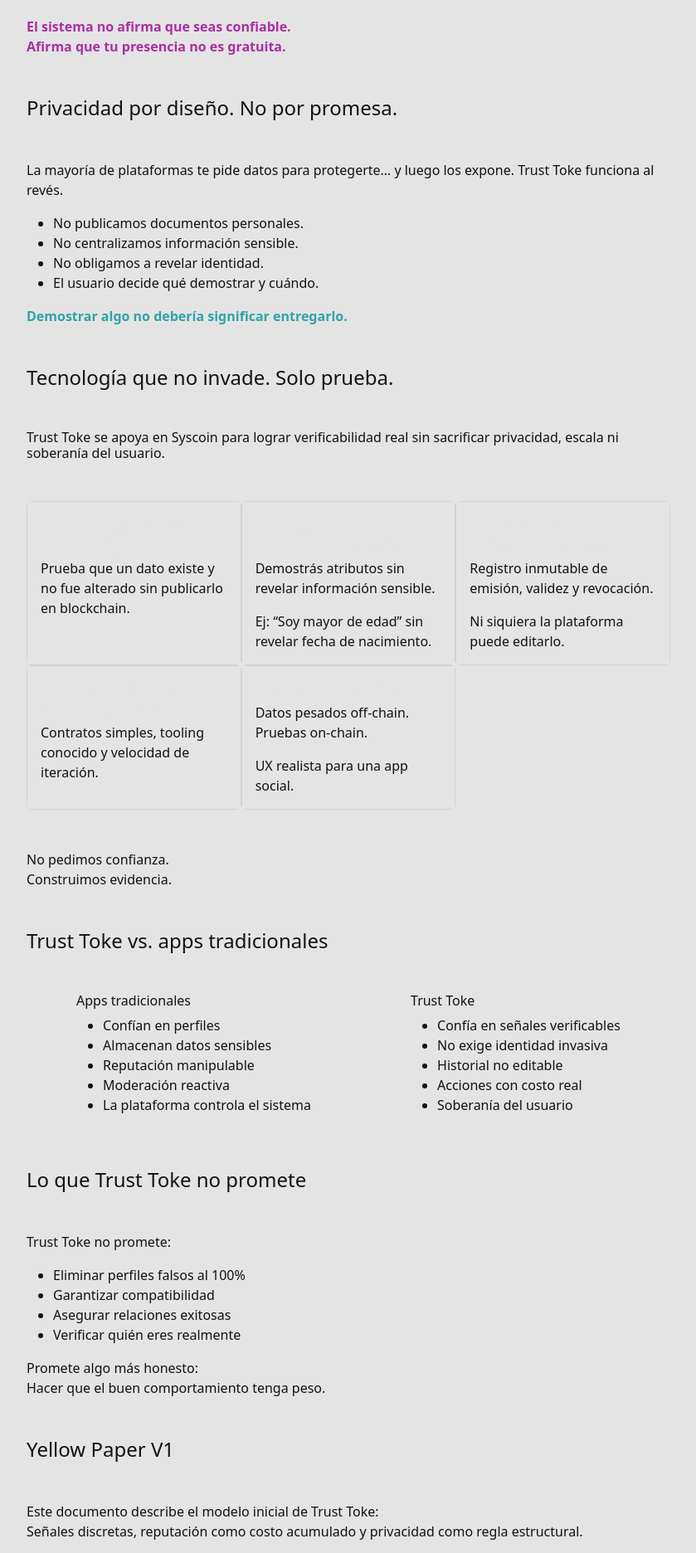
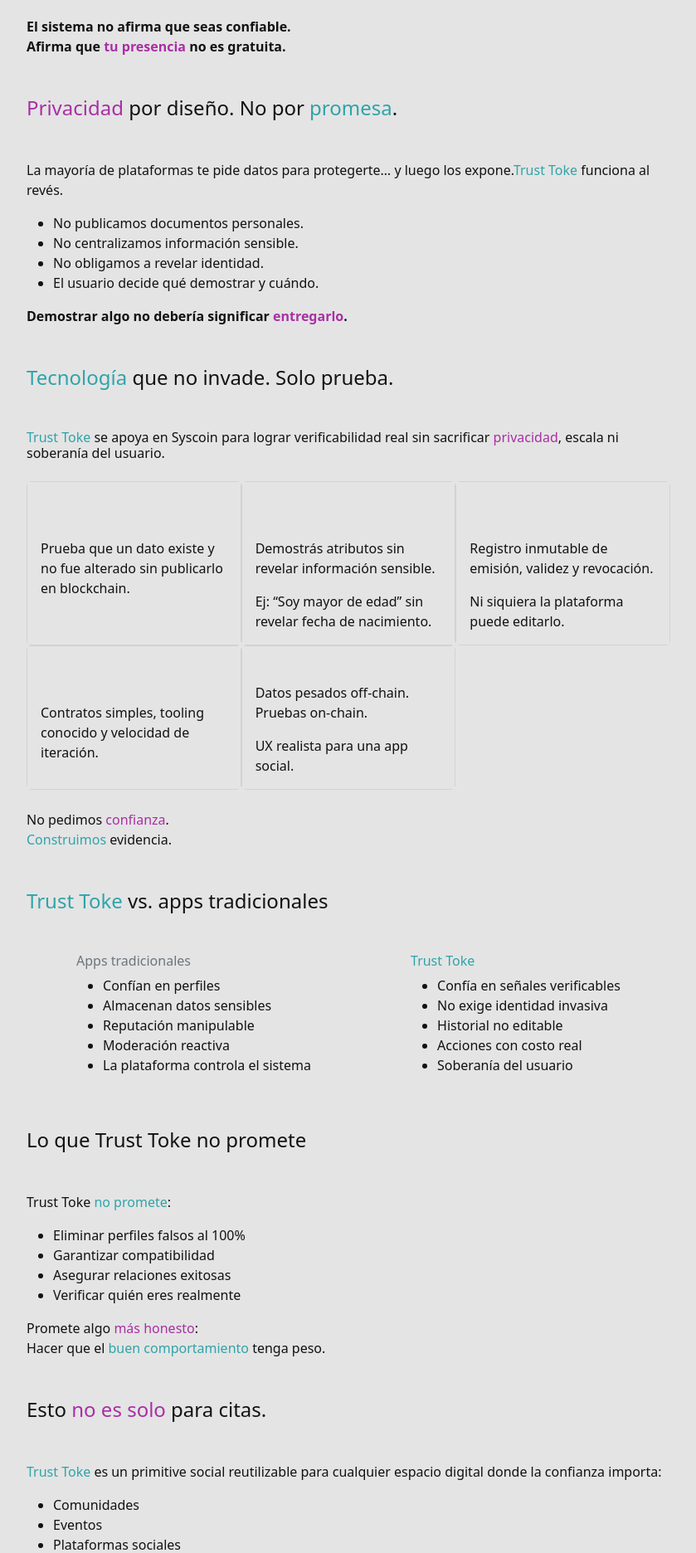
Before and after one commit to MelyHC/cupido-poda, a React (Vite) app: page / in a window 1280 px wide. Shown: the part 3886-5758 px from the top of the page at 83% size, without its empty margins (220-1059 px from the left). Built offline with nearby package versions, Linux system fonts and the light colour scheme.

Commit message:
Añadiendo css a secciones del home

```diff
--- a/src/App.css
+++ b/src/App.css
@@ -49,12 +49,24 @@
   border: solid 1px var(--secondary);
 }
 
-.btn-green:hover {
+.outline-green {
+  background-color: initial;
+  border: solid 1px var(--primary);
+  color: var(--primary);
+}
+
+.btn-green:hover,
+.btn-green:active,
+.btn-green:focus-visible,
+.outline-green:hover,
+.outline-green:active {
   background-color: #258386;
   border: solid 1px #258386;
 }
 
-.btn-pink:hover {
+.btn-pink:hover,
+.btn-pink:active,
+.btn-pink:focus-visible {
   background-color: #7c2379;
   border: solid 1px #7c2379;
 }
--- a/src/index.css
+++ b/src/index.css
@@ -18,6 +18,16 @@
   padding: 0;
 }
 
+.btn:first-child:active {
+  background-color: var(--primary);
+  border-color: var(--primary);
+}
+
+:not(.btn-check)+.btn:active {
+  background-color: var(--secondary);
+  border-color: var(--secondary);
+}
+
 .container {
   max-width: 800px;
 }
--- a/src/pages/Home.jsx
+++ b/src/pages/Home.jsx
@@ -12,6 +12,7 @@
 import Technology from '../sections/Technology';
 import Comparison from '../sections/Comparison';
 import Promise from '../sections/Promise';
+import Vision from '../sections/Vision';
 import YellowPaper from '../sections/YellowPaper';
 import FooterCustom from '../components/FooterCustom';
 import CTA from '../sections/CTA';
@@ -31,6 +32,7 @@
       <Technology />
       <Comparison />
       <Promise />
+      <Vision />
       <YellowPaper />
       <CTA />
       <FooterCustom />
--- a/src/sections/Comparison.jsx
+++ b/src/sections/Comparison.jsx
@@ -3,10 +3,10 @@
 const Comparison = () => {
   return (
     <Container>
-      <h4 className='my-5'>Trust Toke vs. apps tradicionales</h4>
+      <h4 className='my-5'><span className='text-green'>Trust Toke</span> vs. apps tradicionales</h4>
       <div className='d-flex justify-content-around'>
         <article>
-          <h6>Apps tradicionales</h6>
+          <h6 className='text-secondary'>Apps tradicionales</h6>
           <ul>
             <li>Confían en perfiles</li>
             <li>Almacenan datos sensibles</li>
@@ -16,7 +16,7 @@
           </ul>
         </article>
         <article>
-          <h6>Trust Toke</h6>
+          <h6 className='text-green'>Trust Toke</h6>
           <ul>
             <li>Confía en señales verificables</li>
             <li>No exige identidad invasiva</li>
--- a/src/sections/Privacy.jsx
+++ b/src/sections/Privacy.jsx
@@ -3,10 +3,10 @@
 const Privacy = () => {
   return (
     <Container>
-      <h4 className='my-5'>Privacidad por diseño. No por promesa.</h4>
+      <h4 className='my-5'><span className='text-pink'>Privacidad</span> por diseño. No por <span className='text-green'>promesa</span>.</h4>
       <p>
         La mayoría de plataformas te pide datos para protegerte… y luego los expone.
-        Trust Toke funciona al revés.
+        <span className='text-green'>Trust Toke</span> funciona al revés.
       </p>
       <ul>
         <li>No publicamos documentos personales.</li>
@@ -14,7 +14,7 @@
         <li>No obligamos a revelar identidad.</li>
         <li>El usuario decide qué demostrar y cuándo.</li>
       </ul>
-      <p><strong className='text-green'>Demostrar algo no debería significar entregarlo.</strong></p>
+      <p><strong>Demostrar algo no debería significar <span className='text-pink'>entregarlo</span>.</strong></p>
     </Container>
   )
 }
--- a/src/sections/Promise.jsx
+++ b/src/sections/Promise.jsx
@@ -5,7 +5,7 @@
     <Container>
       <h4 className='my-5'>Lo que Trust Toke no promete</h4>
       <article>
-        <p>Trust Toke no promete:</p>
+        <p>Trust Toke <span className='text-green'>no promete</span>:</p>
         <ul>
           <li>Eliminar perfiles falsos al 100%</li>
           <li>Garantizar compatibilidad</li>
@@ -14,8 +14,8 @@
         </ul>
       </article>
       <p>
-        Promete algo más honesto:
-        <br />Hacer que el buen comportamiento tenga peso.
+        Promete algo <span className='text-pink'>más honesto</span>:
+        <br />Hacer que el <span className='text-green'>buen comportamiento</span> tenga peso.
       </p>
     </Container>
   )
--- a/src/sections/Reputation.jsx
+++ b/src/sections/Reputation.jsx
@@ -3,10 +3,10 @@
 const Reputation = () => {
   return (
     <Container>
-      <h4 className='my-5'>Reputación sin rankings. Historial sin espectáculo.</h4>
+      <h4 className='my-5'>Reputación <span className='text-pink'>sin rankings</span>. Historial <span className='text-green'>sin espectáculo</span>.</h4>
       <p>
         Trust Toke no construye reputación como un sistema de “mejor persona”.
-        <br />La construye como un costo histórico.
+        <br />La construye como un <span className='text-green'>costo histórico</span>.
       </p>
       <p>
         Una wallet con más señales no es superior.
@@ -21,9 +21,9 @@
           <li>Huellas no borrables</li>
         </ul>
       </article>
-      <p><b className='text-pink'>
+      <p><b>
         El sistema no afirma que seas confiable.
-        <br />Afirma que tu presencia no es gratuita.
+        <br />Afirma que <span className='text-pink'>tu presencia</span> no es gratuita.
       </b></p>
     </Container>
   )
--- a/src/sections/Technology.jsx
+++ b/src/sections/Technology.jsx
@@ -4,9 +4,9 @@
 const Technology = () => {
   return (
     <Container>
-      <h4 className='my-5'>Tecnología que no invade. Solo prueba.</h4>
-      <h6 className='mb-5'>Trust Toke se apoya en Syscoin para lograr verificabilidad real sin sacrificar privacidad, escala ni soberanía del usuario.</h6>
-      <article className='d-flex row mb-5'>
+      <h4 className='my-5'><span className='text-green'>Tecnología</span> que no invade. Solo <span className='text-green'></span>prueba.</h4>
+      <h6><span className='text-green'>Trust Toke</span> se apoya en Syscoin para lograr verificabilidad real sin sacrificar <span className='text-pink'>privacidad</span>, escala ni soberanía del usuario.</h6>
+      <article className='d-flex row my-4'>
         <CardCustom
           title='PoDA (Proof of Data Availability)'
           body='Prueba que un dato existe y no fue alterado sin publicarlo en blockchain.' />
@@ -27,8 +27,8 @@
           addbody='UX realista para una app social.' />
       </article>
       <p>
-        No pedimos confianza.
-        <br />Construimos evidencia.
+        No pedimos <span className='text-pink'>confianza</span>.
+        <br /><span className='text-green'>Construimos</span> evidencia.
       </p>
     </Container>
   )
--- a/src/sections/Vision.jsx
+++ b/src/sections/Vision.jsx
@@ -3,8 +3,8 @@
 const Vision = () => {
   return (
     <Container>
-      <h4 className='my-5'>Esto no es solo para citas.</h4>
-      <p>Trust Toke es un primitive social reutilizable para cualquier espacio digital donde la confianza importa:</p>
+      <h4 className='my-5'>Esto <span className='text-pink'>no es solo</span> para citas.</h4>
+      <p><span className='text-green'>Trust Toke</span> es un primitive social reutilizable para cualquier espacio digital donde la confianza importa:</p>
       <ul>
         <li>Comunidades</li>
         <li>Eventos</li>
@@ -12,7 +12,7 @@
         <li>Espacios profesionales</li>
         <li>Entornos digitales de alto riesgo</li>
       </ul>
-      <p>Un sistema donde la interacción humana deja huella sin convertirse en vigilancia.</p>
+      <p>Un sistema donde la <span className='text-pink'>interacción humana deja huella</span> sin convertirse en vigilancia.</p>
     </Container>
   )
 }
--- a/src/sections/YellowPaper.jsx
+++ b/src/sections/YellowPaper.jsx
@@ -3,15 +3,15 @@
 const YellowPaper = () => {
   return (
     <Container>
-      <h4 className='my-5'>Yellow Paper V1</h4>
+      <h4 className='my-5'><span className='text-green'>Yellow Paper</span> V1</h4>
       <p>
         Este documento describe el modelo inicial de Trust Toke:
         <br />Señales discretas, reputación como costo acumulado y privacidad como regla estructural.
       </p>
       <article className='d-flex justify-content-around'>
-        <Button>Leer Yellow Paper</Button>
-        <Button>Descargar PDF</Button>
-        <Button>Ver Docs</Button>
+        <Button className='outline-green'>Leer Yellow Paper</Button>
+        <Button className='outline-pink'>Descargar PDF</Button>
+        <Button className='outline-green'>Ver Docs</Button>
       </article>
     </Container>
   )
```
